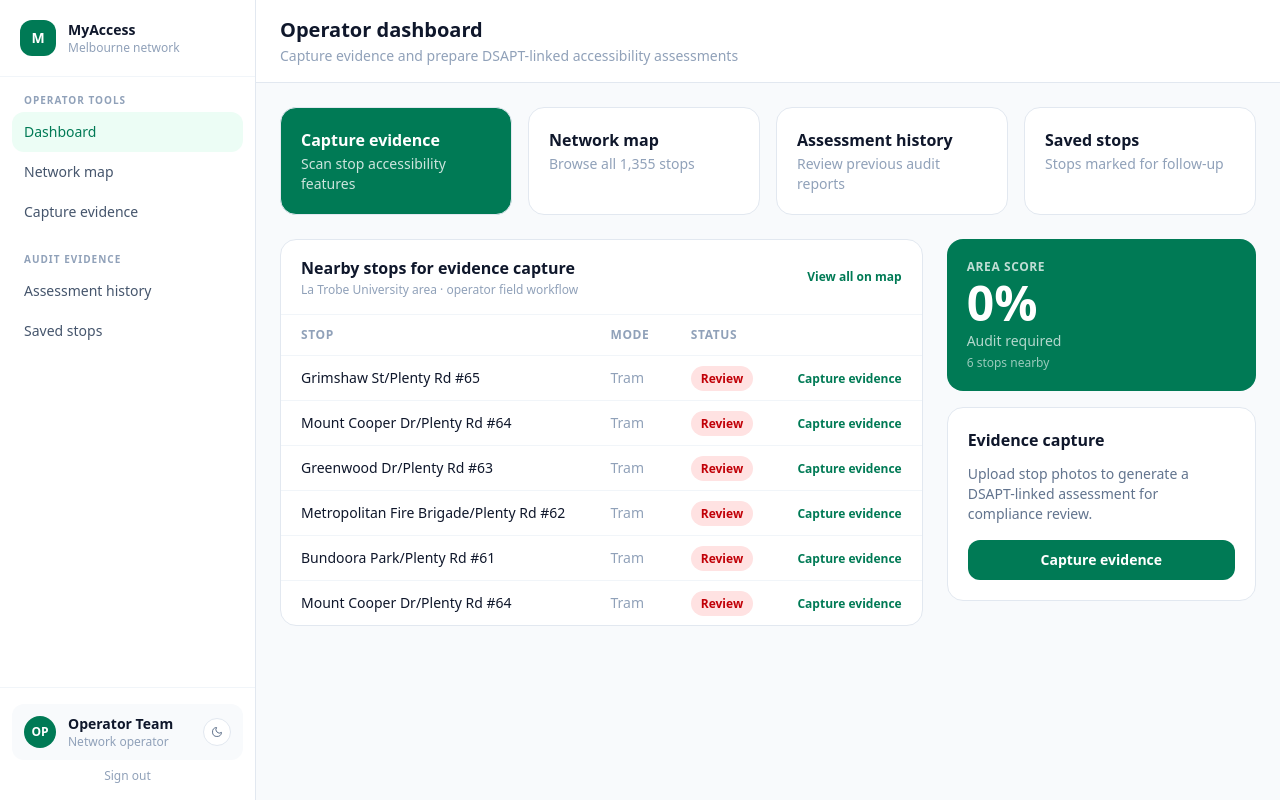
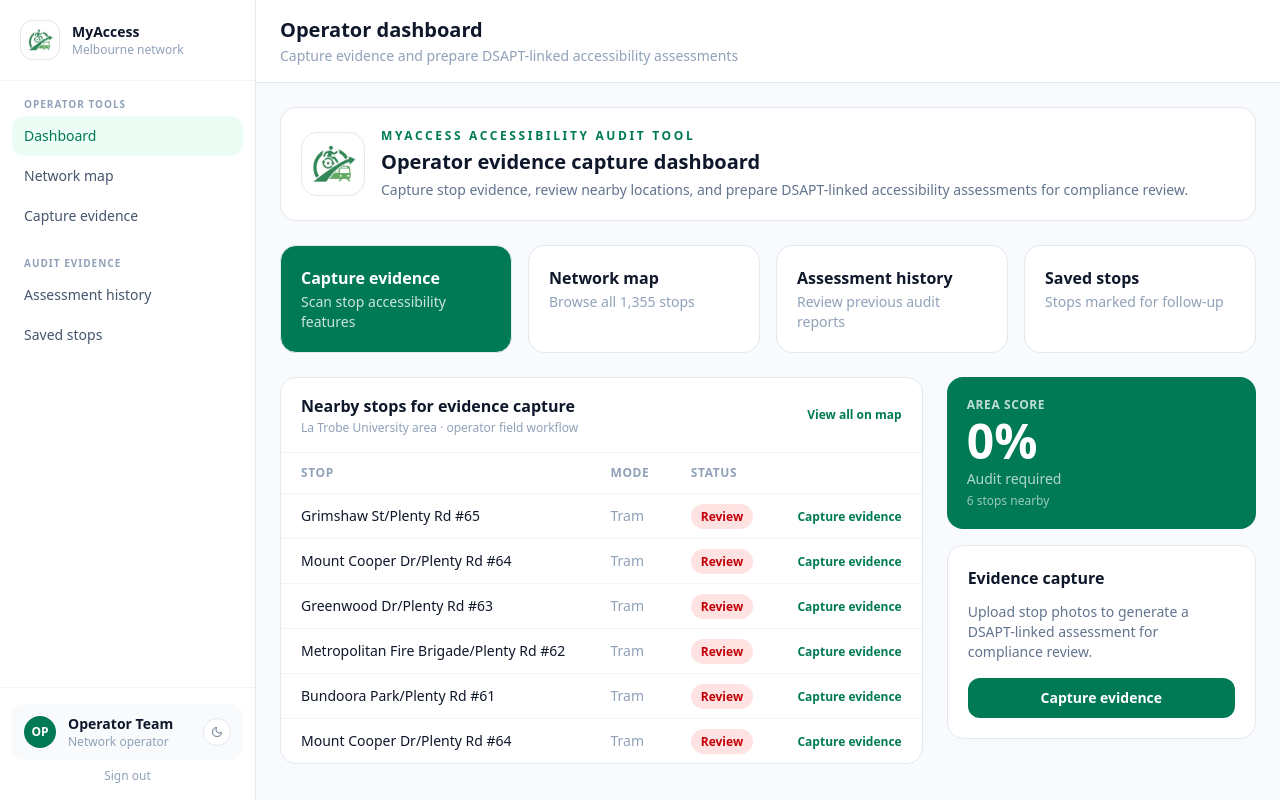
Before and after one commit to Akshaddd/capstone_cvaa, a Next.js app in the folder frontend/: page /d-home in a window 1280 px wide. Built offline with nearby package versions, Linux system fonts and the light colour scheme.

Commit message:
Add MyAccess logo to sidebar and desktop home page

```diff
--- a/frontend/app/d-home/page.tsx
+++ b/frontend/app/d-home/page.tsx
@@ -11,6 +11,7 @@ type Stop = {
 };
 
 const ALL_STOPS = rawStops as Stop[];
+const APP_LOGO_SRC = "/myaccess-logo.jpeg";
 
 const NEARBY = ALL_STOPS.filter(
   (s) => s.lat > -37.726 && s.lat < -37.700 && s.lng > 145.044 && s.lng < 145.062
@@ -39,6 +40,19 @@ export default function DesktopHomePage() {
         <PageHeader title="Operator dashboard" subtitle="Capture evidence and prepare DSAPT-linked accessibility assessments" />
 
         <main className="flex-1 p-6 flex flex-col gap-6">
+
+          <div className="bg-white dark:bg-slate-900 rounded-2xl border border-slate-200 dark:border-slate-700 p-5 flex items-center gap-4">
+            <img
+              src={APP_LOGO_SRC}
+              alt="MyAccess accessibility logo"
+              className="h-16 w-16 rounded-2xl object-contain bg-white p-1 border border-slate-200 dark:border-slate-700"
+            />
+            <div>
+              <p className="text-xs font-bold uppercase tracking-[0.22em] text-emerald-700 dark:text-emerald-400">MyAccess accessibility audit tool</p>
+              <h1 className="text-xl font-bold text-slate-900 dark:text-white mt-1">Operator evidence capture dashboard</h1>
+              <p className="text-sm text-slate-500 dark:text-slate-400 mt-1">Capture stop evidence, review nearby locations, and prepare DSAPT-linked accessibility assessments for compliance review.</p>
+            </div>
+          </div>
 
           <div className="grid grid-cols-4 gap-4">
             {QUICK_ACTIONS.map((a) => (
--- a/frontend/app/shared-desktop.tsx
+++ b/frontend/app/shared-desktop.tsx
@@ -144,8 +144,12 @@ export function Sidebar({ nav, active, user }: SidebarProps) {
   return (
     <aside className="flex w-64 flex-shrink-0 flex-col h-screen sticky top-0 bg-white dark:bg-slate-900 border-r border-slate-200 dark:border-slate-700">
       <div className="flex items-center gap-3 px-5 py-5 border-b border-slate-100 dark:border-slate-800">
-        <div className="w-9 h-9 rounded-xl bg-emerald-700 flex items-center justify-center text-white font-bold text-sm flex-shrink-0">
-          M
+        <div className="w-10 h-10 rounded-xl bg-white border border-slate-200 dark:border-slate-700 flex items-center justify-center overflow-hidden flex-shrink-0">
+          <img
+            src="/myaccess-logo.jpeg"
+            alt="MyAccess logo"
+            className="h-full w-full object-contain p-1"
+          />
         </div>
         <div>
           <p className="font-semibold text-sm text-slate-900 dark:text-white">MyAccess</p>
```
Also changed, not shown: frontend/public/myaccess-logo.jpeg (added).
